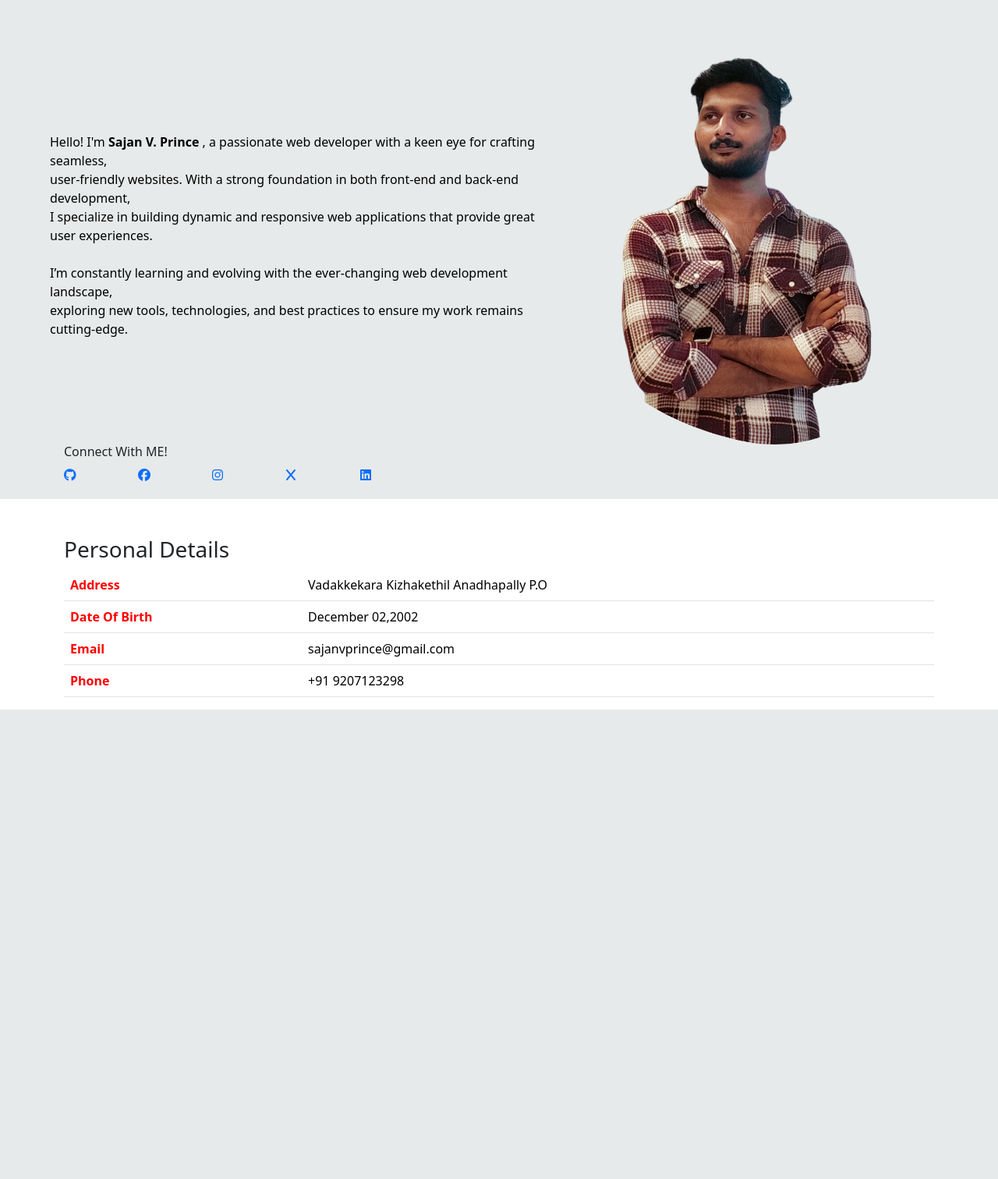
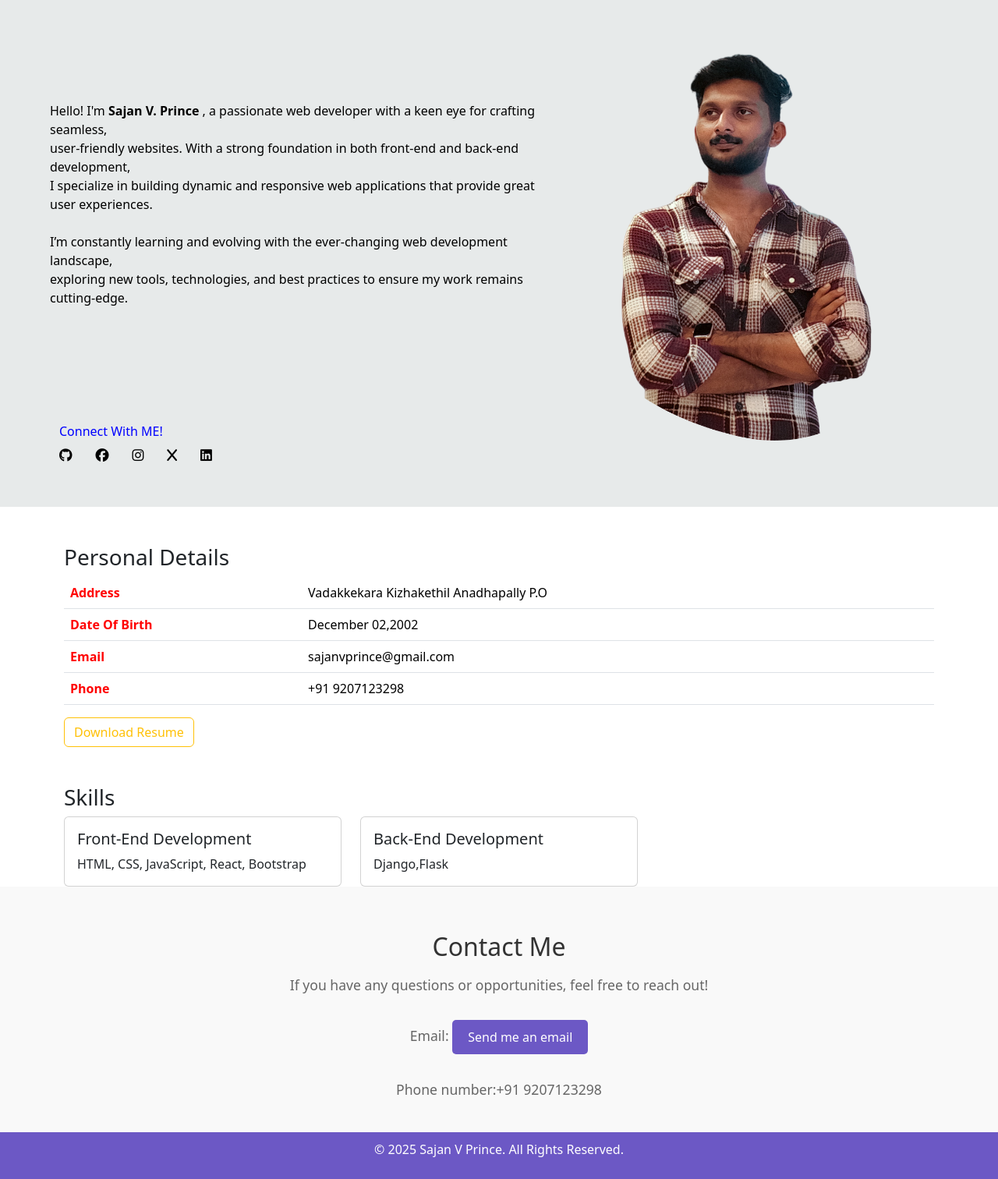
Before and after one commit to SajanVPrince/portfolio, a Flask app: page / in a window 1280 px wide. Shown: the whole page at 78% size. Before the commit the page ends 910 px from the top, so only its background shows below. Run offline with Flask 3, Linux system fonts and the light colour scheme; some libraries are stand-ins or nearby versions.

Commit message:
project pending

```diff
--- a/portfolio/static/css/style.css
+++ b/portfolio/static/css/style.css
@@ -3,35 +3,109 @@
 .container-fluid {
     background-color: rgba(192, 202, 202, 0.39);
     width: 100%;
-    height: 500px;
+    height: 650px;
     position: relative;
-}
-
-#freespace{
-    background-color:rgba(192, 202, 202, 0.39);
-    width: 100%;
-    height: 70px;
 }
 
 .right-aligned {
     height: 500px;
-    /* position: absolute;
-} */
 }
 .image1{
+    top: 10%;
     left: 65%;
     position: absolute;
 }
 .dis{
-    top: 35%;
+    top: 50%;
     left: 5%;
     position: absolute;
     color: black;
 }
 
-a{
+#social{
+    margin-top: 150px;
+}
+
+.social-icons {
+    display: flex;
+    gap: 30px;
+}
+
+.social-icons a {
+    font-size: 17px;
     color: black;
 }
+
+#box{
+    position: relative;
+    /* border-radius: 1rem; */
+    /* overflow: hidden; */
+}
+
+#product{
+    position: absolute;
+}
+
+#product img{
+    width: 400px;
+    height: 250px;
+    filter: grayscale(100);
+    border-radius: 1rem;
+    transition: all 0.2s ease-in;
+}
+#box:hover #product img{
+    filter: grayscale(0);
+    transform: scale(1);
+}
+
+.col-md-5 a{
+    color: black;
+    text-decoration: none;
+}
+
+.col-md-5 a .btn{
+    color: white;
+}
+.contact{
+    padding: 10px;
+    text-align: center;
+    background-color: #f9f9f9;
+}
+.contact h2 {
+    font-size: 2rem;
+    color: #333;
+    margin-bottom: 1rem;
+}
+
+.contact p {
+    font-size: 1.1rem;
+    color: #666;
+    margin-bottom: 2rem;
+}
+.contact .btn {
+    display: inline-block;
+    padding: 10px 20px;
+    background-color: #6c58c5;
+    color: #fff;
+    border: none;
+    border-radius: 5px;
+    text-decoration: none;
+    font-size: 1rem;
+    cursor: pointer;
+    transition: background-color 0.3s ease;
+}
+
+.contact .btn:hover {
+    background-color:  #3c1ec4;
+    color: #ecebec;
+}
+footer {
+    text-align: center;
+    background: #6c58c5;
+    color: white;
+    padding: 10px 0;
+}
+
 
 @media screen and (max-width: 1430px){
     .image1 {
@@ -66,6 +140,9 @@ a{
         top: 20%;
         width: 50%;
     }
+    #social{
+        margin-top: 130px;
+    }
 }
 
 
@@ -77,6 +154,9 @@ a{
     .dis {
         top: 20%;
         width: 50%;
+    }
+    #social{
+        margin-top: 100px;
     }
 }
 
@@ -97,13 +177,15 @@ a{
         top: 20%;
         width: 50%;
     }
+    #social{
+        margin-top: 50px;
+    }
 }
 
 @media screen and (max-width: 450px){
     .image1 {
         display: none;
     }
-
     .container-fluid {
         background-image: url('../img/myshape.png');
         background-size: 60% 50%;
@@ -115,4 +197,7 @@ a{
         top: 5%;
         width: 50%;
     }
+    #social{
+        margin-top: 20px;
+    }
 }
--- a/portfolio/templates/index.html
+++ b/portfolio/templates/index.html
@@ -14,9 +14,6 @@
     <!-- <nav class="navbar navbar-expand-sm bg-light justify-content-center">
         <a class="navbar-brand" href="" style="margin-right: 60px;"><b>SAJAN V PRINCE</b></a>
       </nav> -->
-      <div class="container-fluid" id="freespace">
-
-      </div>
 
       <div class="container-fluid">
         <div class="image1">
@@ -28,30 +25,19 @@
             I specialize in building dynamic and responsive web applications that provide great user experiences. <br> <br>
             I’m constantly learning and evolving with the ever-changing web development landscape, <br>
              exploring new tools, technologies, and best practices to ensure my work remains cutting-edge.</p>
+             <div class="container" id="social">
+              <h6 style="color: blue;">Connect With ME!</h6>
+              <div class="social-icons">
+                  <a href="#"><i class="fa-brands fa-github"></i></a>
+                  <a href="#"><i class="fa-brands fa-facebook"></i></a>
+                  <a href="#"><i class="fa-brands fa-instagram"></i></a>
+                  <a href="#"><i class="fa-solid fa-x"></i></a>
+                  <a href="#"><i class="fa-brands fa-linkedin"></i></a>
+              </div>
+          </div>
       </div>
       </div>
-      <div class="container-fluid" id="freespace">
-        <div class="container">
-          <h6>Connect With ME!</h6>
-        <div class="row">
-          <div class="col-lg-1 ml-4">
-            <a href=""><i class="fa-brands fa-github"></i></a>
-          </div>
-          <div class="col-lg-1">
-            <a href=""><i class="fa-brands fa-facebook"></i></a>
-          </div>
-          <div class="col-lg-1">
-            <a href=""><i class="fa-brands fa-instagram"></i></a>
-          </div>
-          <div class="col-lg-1">
-            <a href=""><i class="fa-solid fa-x"></i></a>
-          </div>
-          <div class="col-lg-1">
-            <a href=""><i class="fa-brands fa-linkedin"></i></a>
-          </div>
-        </div>
-      </div>
-      </div>
+
       <div class="container mt-5">
         <h3>Personal Details</h3>
         <table class="table">
@@ -76,6 +62,52 @@
             </tr>
           </tbody>
         </table>
+        <a href="" class="btn btn-outline-warning">Download Resume</a>
       </div>
+
+      <div class="container mt-5">
+        <h3>Skills</h3>
+        <div class="row">
+          <div class="col-md-4">
+            <div class="card">
+              <div class="card-body">
+                <h5 class="card-title">Front-End Development</h5>
+                <p class="card-text">HTML, CSS, JavaScript, React, Bootstrap</p>
+              </div>
+            </div>
+          </div>
+          <div class="col-md-4">
+            <div class="card">
+              <div class="card-body">
+                <h5 class="card-title">Back-End Development</h5>
+                <p class="card-text">Django,Flask</p>
+              </div>
+            </div>
+          </div>
+        </div>
+      </div>
+
+      <div class="container">
+
+      </div>
+
+      <div id="contact" class="contact">
+        <div class="container mt-5">
+            <h2>Contact Me</h2>
+            <p>If you have any questions or opportunities, feel free to reach out!</p>
+            <p>
+                Email:
+                <a href="mailto:sajanvprince@gmail.com" class="btn">Send me an email</a>
+            </p>
+            <p class="pn">
+                Phone number:+91 9207123298
+            </p>
+        </div>
+      </div>
+      <footer class="footer">
+        <div class="container">
+            <p> &copy; 2025 Sajan V Prince. All Rights Reserved.</p>
+        </div>
+    </footer>
 </body>
 </html>
```
Also changed, not shown: portfolio/static/img/bookmart.jfif (added).
